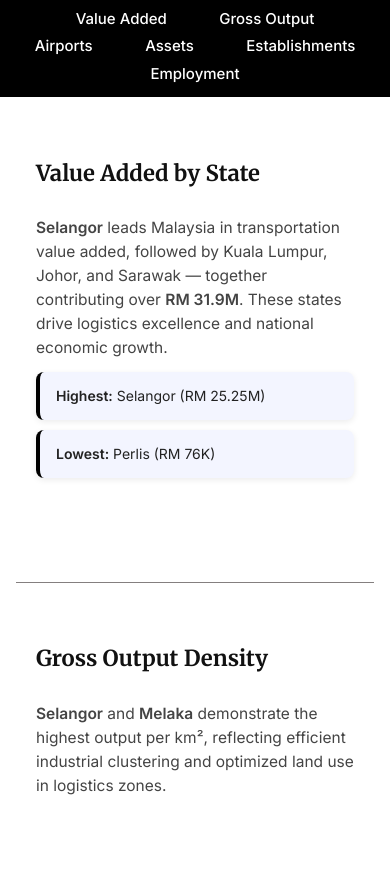
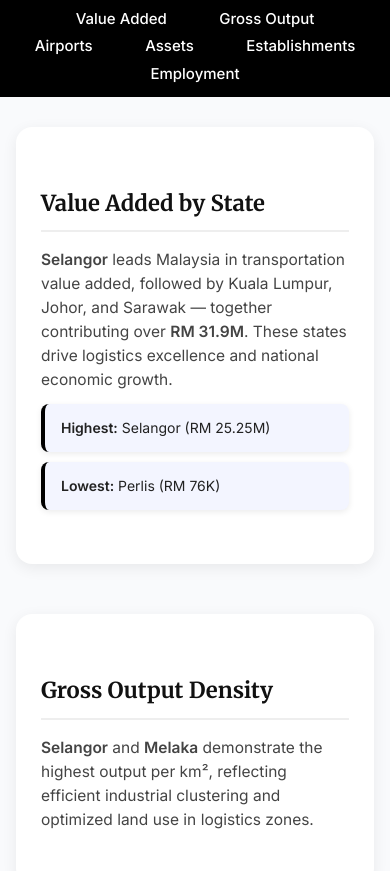
Before and after one commit to lngg0042/Data-Visualisation-2, a plain HTML site: page index.html in a window 390 px wide. Shown: the part 412-1283 px from the top of the page. Drawn offline with Linux system fonts and the light colour scheme; a script that the page names is missing.

Commit message:
Refactor index.html for better layout and design
Updated styles and structure for improved layout and responsiveness.

```diff
--- a/index.html
+++ b/index.html
@@ -16,7 +16,7 @@
     body {
       font-family: 'Inter', sans-serif;
       margin: 0;
-      background: white;
+      background: #f9fafc;
       color: #222;
       line-height: 1.7;
     }
@@ -53,7 +53,6 @@
       margin: 18px auto 0;
       font-size: 17px;
       color: #e5e5e5;
-      font-family: 'Inter', sans-serif;
       line-height: 1.5;
     }
 
@@ -84,41 +83,34 @@
 
     /* MAIN CONTENT */
     main {
-      max-width: 950px;
-      margin: 20px auto;
+      max-width: 1000px;
+      margin: 30px auto;
       padding: 0 22px;
-    }
-
-    main section:first-of-type {
-      padding-top: 20px; /* less padding at top for first section */
     }
 
     section {
       margin-bottom: 50px;
-      padding: 40px 20px;
-      position: relative;
+      padding: 40px 25px;
+      background: #fff;
+      border-radius: 16px;
+      box-shadow: 0 4px 15px rgba(0,0,0,0.07);
+      transition: transform 0.3s, box-shadow 0.3s;
     }
 
-    /* Subtle divider between sections */
-    section + section::before {
-      content: "";
-      display: block;
-      height: 1px;
-      background-color: #847f7f;
-      width: 100%;
-      position: absolute;
-      top: 0;
-      left: 0;
+    section:hover {
+      transform: translateY(-4px);
+      box-shadow: 0 8px 20px rgba(0,0,0,0.1);
     }
 
     h2 {
       font-family: 'Merriweather', serif;
       color: #111;
-      font-size: 28px;
+      font-size: 26px;
       font-weight: 700;
       margin-bottom: 16px;
       position: relative;
       padding-bottom: 8px;
+      border-bottom: 2px solid #eee;
     }
 
     .story {
@@ -274,7 +266,7 @@
     <section id="grossoutput">
       <h2>Gross Output Density</h2>
       <p class="story">
-         <b>Selangor</b> and <b>Melaka</b> demonstrate the highest output per km², reflecting efficient industrial clustering
+        <b>Selangor</b> and <b>Melaka</b> demonstrate the highest output per km², reflecting efficient industrial clustering
         and optimized land use in logistics zones.
       </p>
       <div id="grossoutput-chart"></div>
```
